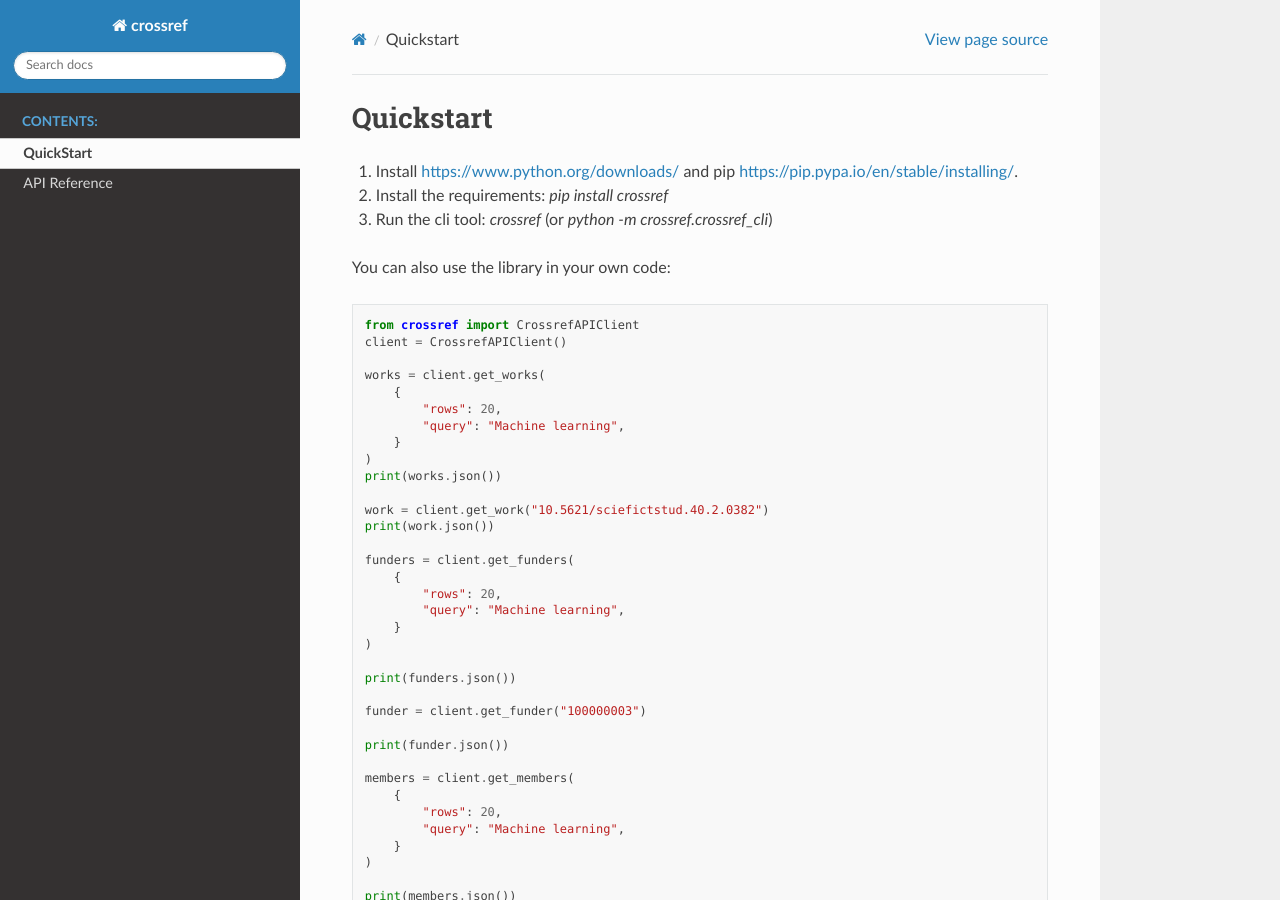
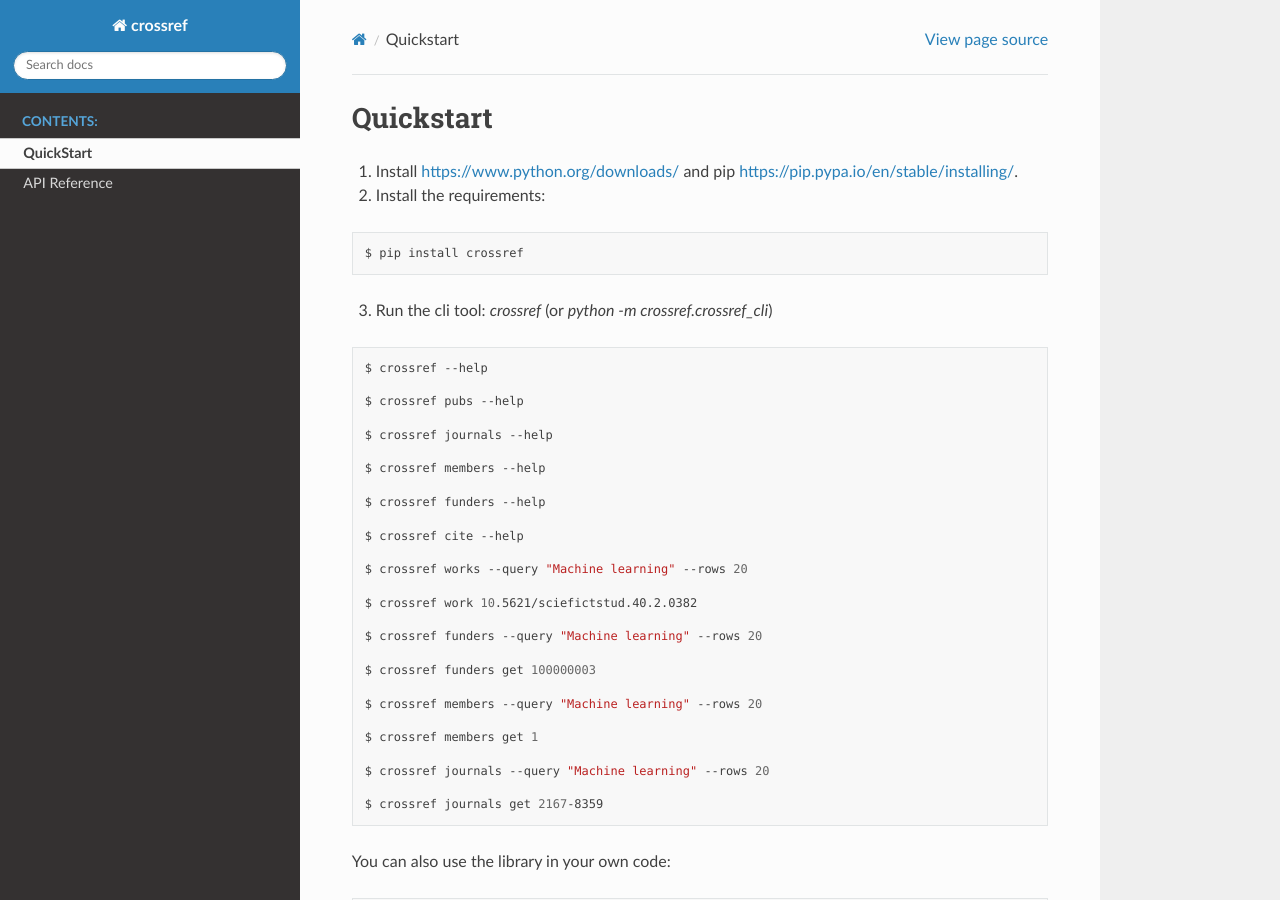
Before and after one commit to TralahM/academic_citations, a Sphinx documentation site: the page built from docs/contents.rst, in a window 1280 px wide and 900 px high. Built offline with Sphinx 7.4.7 and the Read the Docs theme 2.0.0, drawn with Linux system fonts in a browser that asks for light colours.

Commit message:
better cli documentation

```diff
--- a/docs/contents.rst
+++ b/docs/contents.rst
@@ -2,8 +2,43 @@
 ===========
 
 1. Install https://www.python.org/downloads/ and pip https://pip.pypa.io/en/stable/installing/.
-2. Install the requirements: `pip install crossref`
+2. Install the requirements:
+
+.. code-block:: bash
+
+    $ pip install crossref
+
 3. Run the cli tool: `crossref` (or `python -m crossref.crossref_cli`)
+
+.. code-block:: bash
+
+    $ crossref --help
+
+    $ crossref pubs --help
+
+    $ crossref journals --help
+
+    $ crossref members --help
+
+    $ crossref funders --help
+
+    $ crossref cite --help
+
+    $ crossref works --query "Machine learning" --rows 20
+
+    $ crossref work 10.5621/sciefictstud.40.2.0382
+
+    $ crossref funders --query "Machine learning" --rows 20
+
+    $ crossref funders get 100000003
+
+    $ crossref members --query "Machine learning" --rows 20
+
+    $ crossref members get 1
+
+    $ crossref journals --query "Machine learning" --rows 20
+
+    $ crossref journals get 2167-8359
 
 You can also use the library in your own code:
 
```
